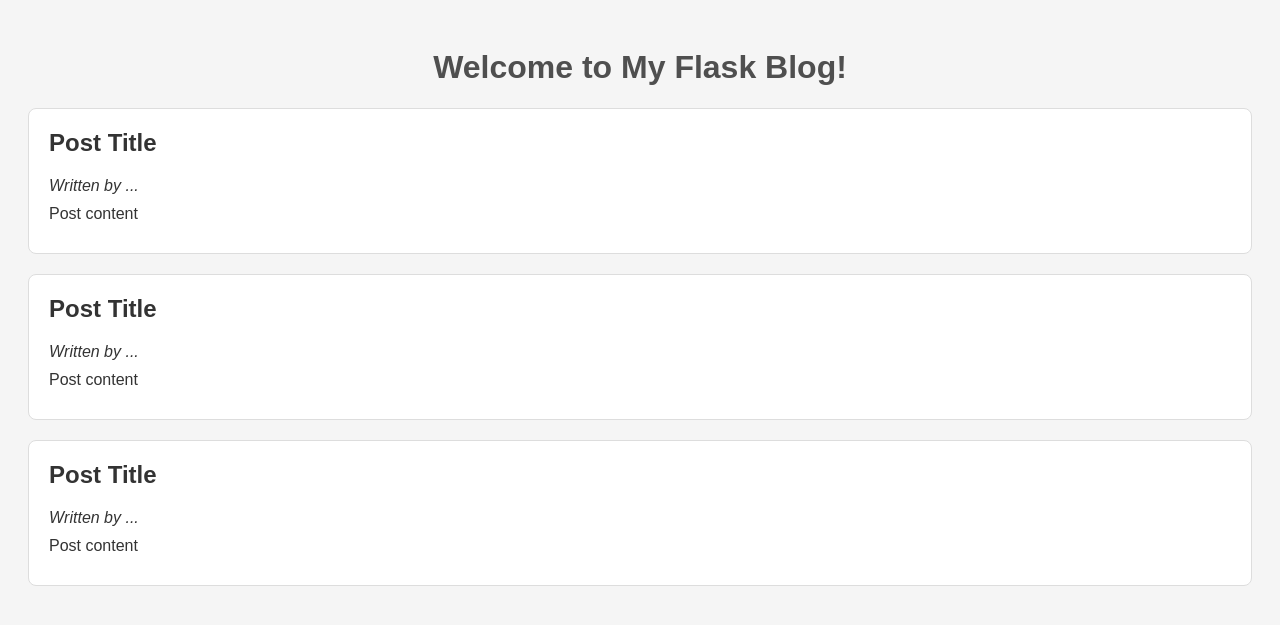
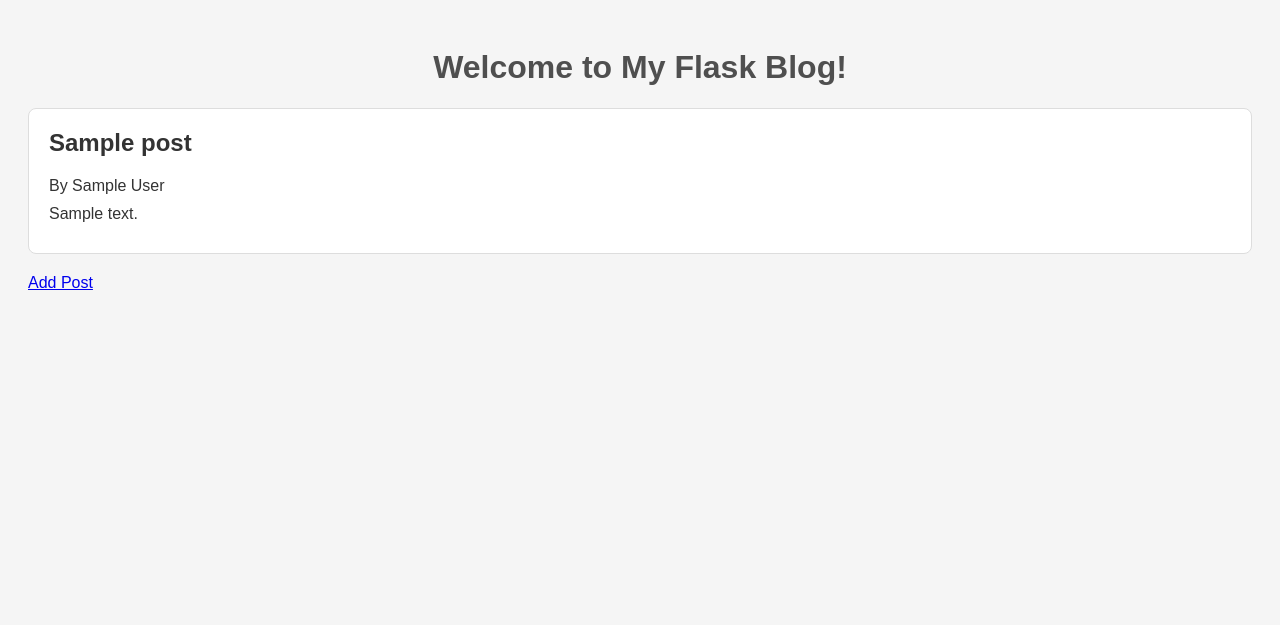
Before and after one commit to Zanges/masterblog, a Flask app: template templates/index.html in a window 1280 px wide. Shown: the top 625 px of the page. Run offline with Flask 3, Linux system fonts and the light colour scheme; the template is opened without the code that fills it: most values are stand-ins (such as "Sample title", 1, 10 or a date in 2020).

Commit message:
made the post data actually dynamic.

```diff
--- a/templates/index.html
+++ b/templates/index.html
@@ -8,20 +8,13 @@
 </head>
 <body>
     <h1>Welcome to My Flask Blog!</h1>
-    <div class="post">
-        <h2>Post Title</h2>
-        <p><em>Written by ...</em></p>
-        <p>Post content</p>
-    </div>
-    <div class="post">
-        <h2>Post Title</h2>
-        <p><em>Written by ...</em></p>
-        <p>Post content</p>
-    </div>
-    <div class="post">
-        <h2>Post Title</h2>
-        <p><em>Written by ...</em></p>
-        <p>Post content</p>
-    </div>
+    {% for post in posts %}
+        <div class="post">
+            <h2>{{ post.title }}</h2>
+            <p>By {{ post.author }}</p>
+            <p>{{ post.content }}</p>
+        </div>
+    {% endfor %}
+    <a href="{{ url_for('add') }}">Add Post</a>
 </body>
 </html>
```
